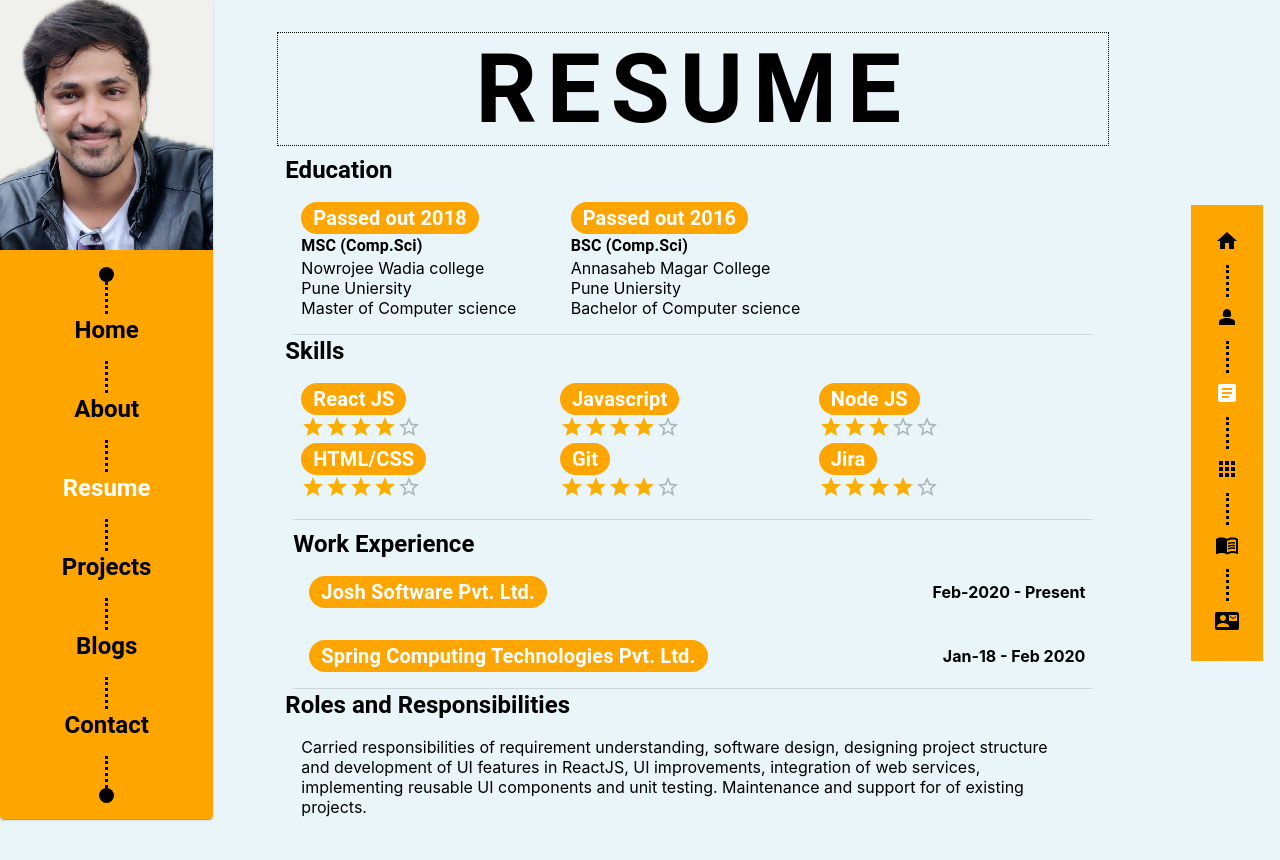
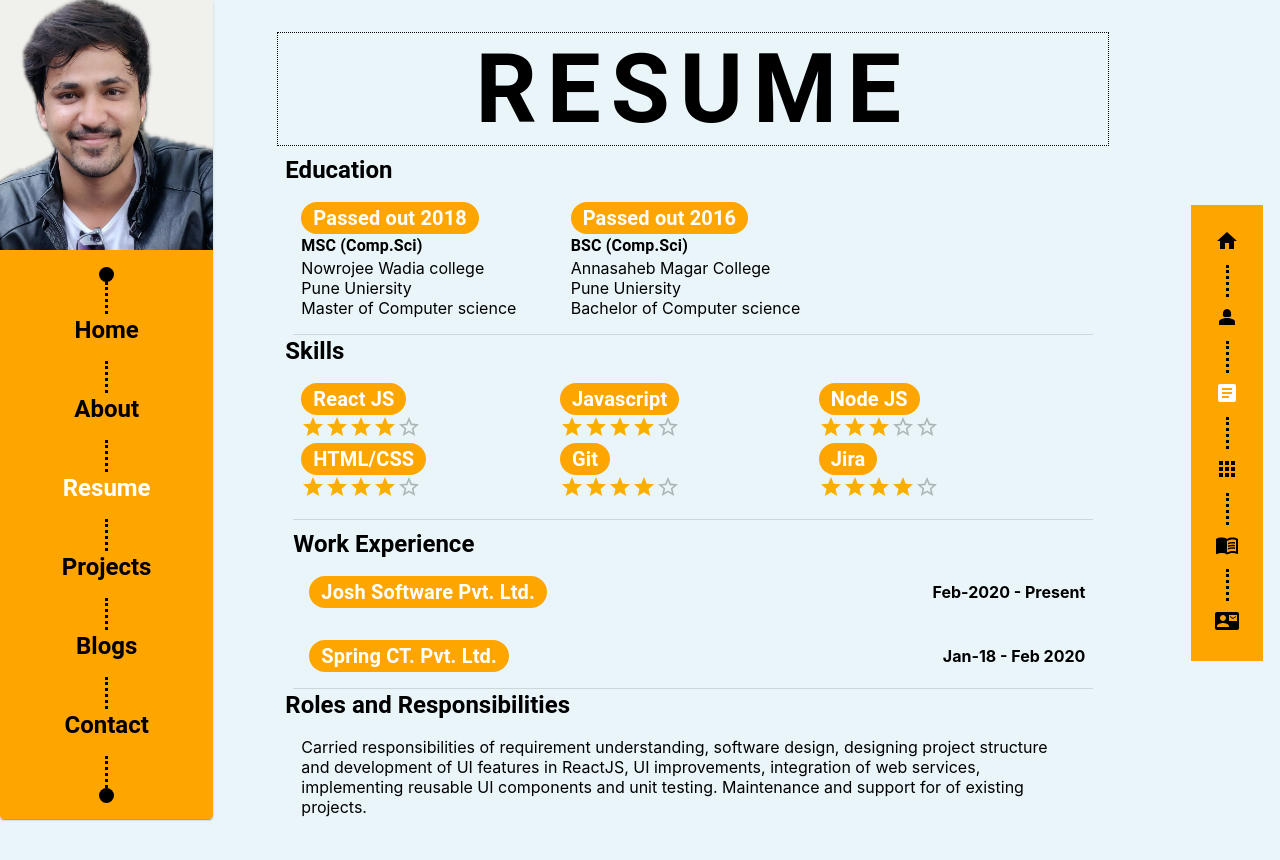
Before and after one commit to VrushabBayas/portfolio, a React (Create React App) app: page /portfolio/resume in a window 1280 px wide. Shown: the top 860 px of the page. Built offline with nearby package versions, Linux system fonts and the light colour scheme.

Commit message:
style fix

```diff
--- a/src/containers/Resume/index.js
+++ b/src/containers/Resume/index.js
@@ -290,7 +290,7 @@ function Resume() {
                   }}
                   label={
                     <Typography variant="h6" fontWeight="bold" color="white">
-                      Spring Computing Technologies Pvt. Ltd.
+                      Spring CT. Pvt. Ltd.
                     </Typography>
                   }
                 />
```
